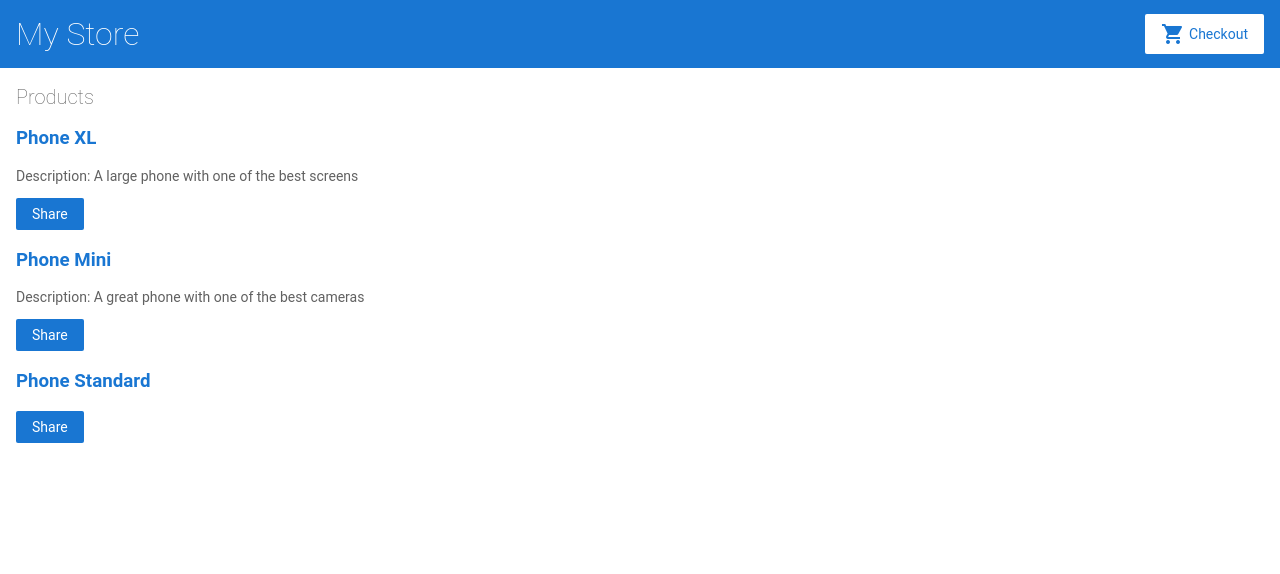
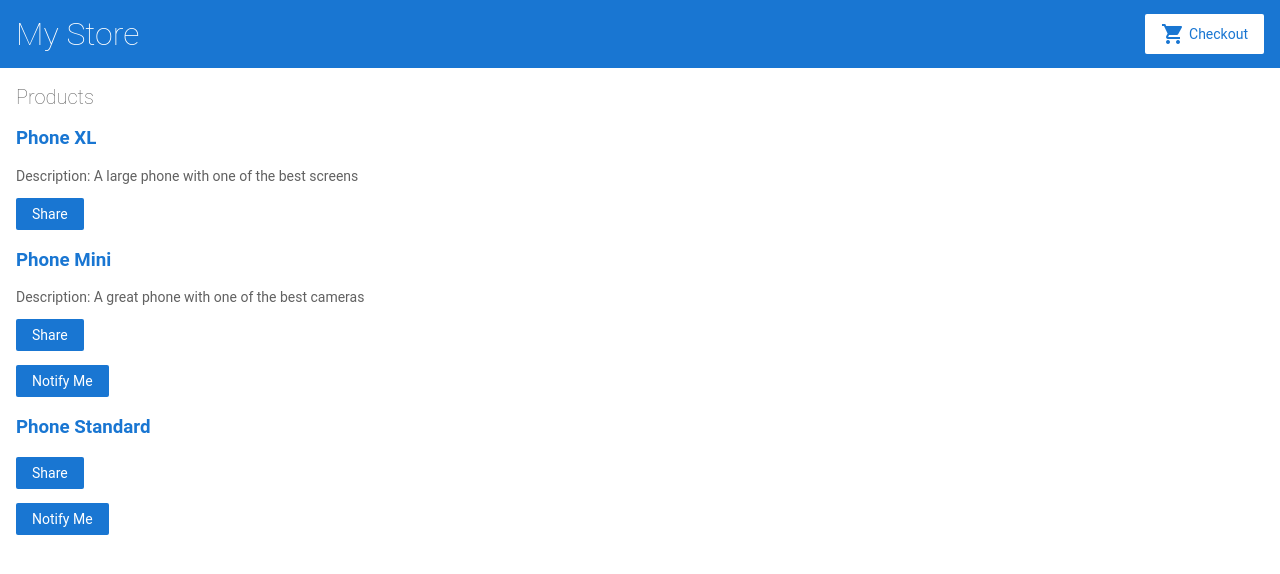
Before and after one commit to claranceatgalvanize/...zwag, an Angular app: page / in a window 1280 px wide. Shown: the top 574 px of the page. Built offline with nearby package versions, Linux system fonts and the light colour scheme.

Commit message:
added functionality for the share feature, using angular Input, Output and EventEmitter pass event trigger to parent from the child component (product-alert)

```diff
--- a/src/app/app.module.ts
+++ b/src/app/app.module.ts
@@ -6,6 +6,7 @@
 import { AppComponent } from './app.component';
 import { TopBarComponent } from './top-bar/top-bar.component';
 import { ProductListComponent } from './product-list/product-list.component';
+import { ProductAlertsComponent } from './product-alerts/product-alerts.component';
 
 @NgModule({
   imports: [
@@ -18,7 +19,8 @@
   declarations: [
     AppComponent,
     TopBarComponent,
-    ProductListComponent
+    ProductListComponent,
+    ProductAlertsComponent
   ],
   bootstrap: [ AppComponent ]
 })
--- /dev/null
+++ b/src/app/product-alerts/product-alerts.component.html
@@ -0,0 +1,3 @@
+<p *ngIf="product.price < 700">
+  <button (click)="notify.emit()">Notify Me</button>
+</p>
--- /dev/null
+++ b/src/app/product-alerts/product-alerts.component.ts
@@ -0,0 +1,18 @@
+import { Component, OnInit, Input, Output, EventEmitter } from '@angular/core';
+
+@Component({
+  selector: 'app-product-alerts',
+  templateUrl: './product-alerts.component.html',
+  styleUrls: ['./product-alerts.component.css']
+})
+export class ProductAlertsComponent implements OnInit {
+
+  @Input() product;
+  @Output() notify = new EventEmitter();
+
+  constructor() { }
+
+  ngOnInit() {
+  }
+
+}
--- a/src/app/product-list/product-list.component.html
+++ b/src/app/product-list/product-list.component.html
@@ -16,4 +16,9 @@
     Share
   </button>
 
+  <app-product-alerts
+    (notify)="onNotify()"
+    [product]="product">
+  </app-product-alerts>
+
 </div>
--- a/src/app/product-list/product-list.component.ts
+++ b/src/app/product-list/product-list.component.ts
@@ -13,6 +13,9 @@
   share() {
     window.alert('The product has been shared!');
   }
+  onNotify(){
+    window.alert("You will be notified when the product goes on sale!")
+  }
 }
 
 
```
Also changed, not shown: src/app/product-alerts/product-alerts.component.css (added).
